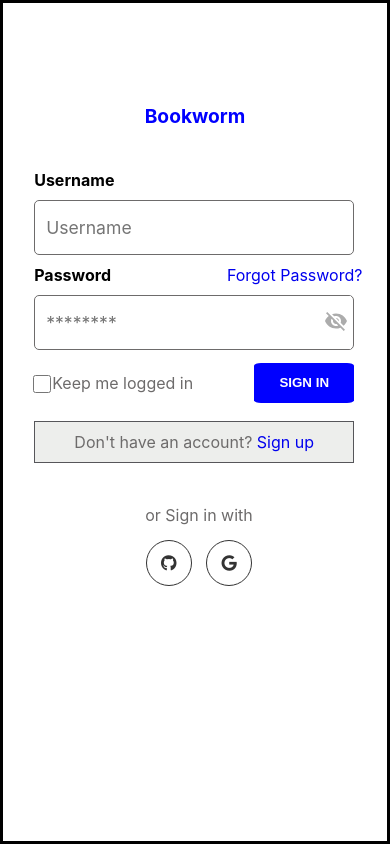
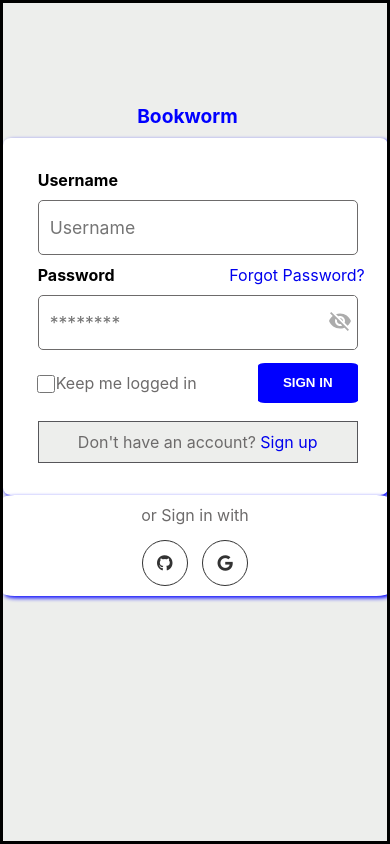
Before and after one commit to atenidegbeolanrewaju/bookworm, a React (Create React App) app: page /signin in a window 390 px wide. Built offline with nearby package versions, Linux system fonts and the light colour scheme.

Commit message:
media q and box-shadow

```diff
--- a/src/index.css
+++ b/src/index.css
@@ -28,7 +28,7 @@ code {
 .container {
   position: relative;
   width: 100%;
-  background-color: white;
+  background-color: #edeeec;
   min-height: 100vh;
   overflow: hidden;
   display: flex;
@@ -36,6 +36,7 @@ code {
   align-items: center;
   align-content: center;
   border: solid;
+
 }
 
 .cont {
@@ -75,8 +76,9 @@ code {
 }
 
 form {
-  border: 0.1rem #6d6b6b solid;
+  border: none;
   border-radius: 2%;
+  box-shadow: 2px 2px 4px blue;
   /* display: flex; */
   /* flex-direction: column ; */
   /* justify-content: center; */
@@ -91,6 +93,7 @@ form {
 
 .signin-form {
   width: 440px;
+  background-color: white;
 }
 
 h4 a {
@@ -145,7 +148,7 @@ h4 a {
 .pw-label-right {
   /* padding: 20px ;
   margin: 10px 20px; */
-  width: 360px;
+  width: 325px;
   float:right;
   display: flex
 }
@@ -156,7 +159,7 @@ h4 a {
 }
 
 .input-field {
-  width: 365px;
+  width: 370px;
   height: 55px;
   border: 0.1rem #6d6b6b solid;
   /* border: none; */
@@ -239,7 +242,7 @@ h4 a {
   border: none;
   outline: none;
   height: 40px;
-  width: 120px;
+  width: 125px;
   background-color: blue;
   border-radius: 7%;
   color: white;
@@ -276,24 +279,28 @@ h4 a {
   color: #6d6b6b;
   text-decoration: none;
   background-color: #edeeec;
+  width: 370px
 }
 
 .social-text {
   margin-top: 30px;
   display: block;
   justify-content: center;
-  border: 0.1rem rgb(86, 86, 90) solid;
+  border: none;
   padding-top: 10px;
   padding-bottom: 10px;
   color: #6d6b6b;
   border-radius: 3%;
   align-content: center;
   padding-top: 10px;
+  background-color: white;
+  box-shadow: 2px 2px 4px blue;
 }
 
 .social-signin {
   display: flex;
   justify-content: center;
+
 }
 
 .social-media {
@@ -340,18 +347,52 @@ $phone:  480px */
   .formContainer {
     padding: 5rem 5rem;
     margin-top: -10px;
+    border: none
   }
+
+   /* form {
+    border-radius: 2%;
+    box-shadow: 2px 2px 4px blue;
+    padding: 0 1rem;
+    padding-top: 2.0rem;
+    padding-bottom: 2.0rem;
+  }  */
+
+  /* .signin-form{
+    width: 420px;
+    box-shadow: none;
+  } */
+
+  /* .social-text {
+    box-shadow: none;
+  } */
+
+  /* .account_ {
+   width: 420px;
+   box-shadow: none;
+  } */
 }
 
 @media screen and (max-width:480px) and (min-width:350px) {
+
+  .cont{
+    margin-left: -30px;
+
+  }
+
   .formContainer {
     padding: 5rem 5rem;
     margin-top: -10px;
     border-color: blue;
-    width: 92%;
+    width: 100%;
     /* display: flex; */
     justify-content: center;
     border: none;
+    margin-right: -15px;
+  }
+
+  .signin-form {
+    width: 385px
   }
 
   .title {
@@ -388,6 +429,10 @@ $phone:  480px */
   width: 332px;
   }
 
+  .pw-label-right{
+    width: 365px;
+  }
+
   .signin-form {
     align-content: center;
   }
@@ -403,7 +448,7 @@ $phone:  480px */
   .social-text {
     margin-top: 0px;
     border: none;
-    width: 400px;
+    width: 385px;
   }
 
 }
@@ -419,10 +464,19 @@ $phone:  480px */
     border: none;
   }
 
+  .cont{
+    margin-left: -90px;
+  }
+
   .title {
     margin-bottom: 10px;
-    width: 100%;
+    width: 150%;
+    justify-content: center;
     font-size: 1.3rem;
+  }
+
+  .signin-form {
+    width: 310px
   }
 
   form {
@@ -519,7 +573,7 @@ $phone:  480px */
   .social-text {
     margin-top: -30px;
     border: none;
-    width: 325px;
+    width: 310px;
     font-size: 0.8rem;
   }
 
```
